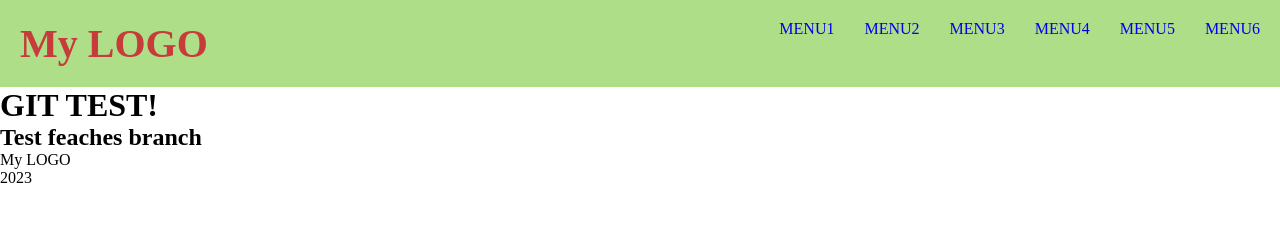
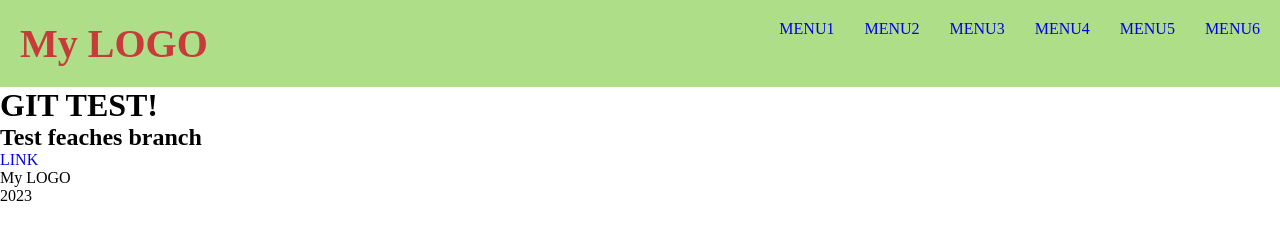
Before and after one commit to TVasyl/epam_git_lesson, a plain HTML site: page index.html in a window 1280 px wide. Drawn offline with Linux system fonts and the light colour scheme.

Commit message:
add link

```diff
--- a/index.html
+++ b/index.html
@@ -36,6 +36,7 @@
                 <div class="main__container">
                     <h1 class="main__title">GIT TEST!</h1>
                     <h2 class="main__text">Test feaches branch</h2>
+                    <a href="http://localhost:3000">LINK</a>
                 </div>
             </main>
             <!-- TODO: Дописати футер -->
```
